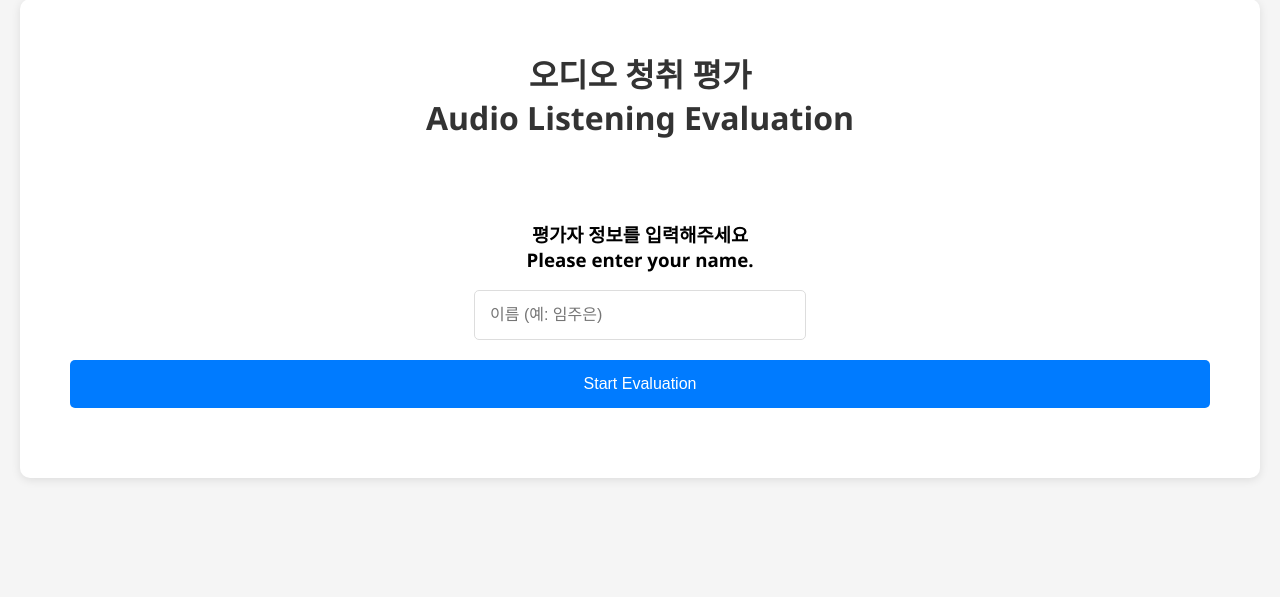
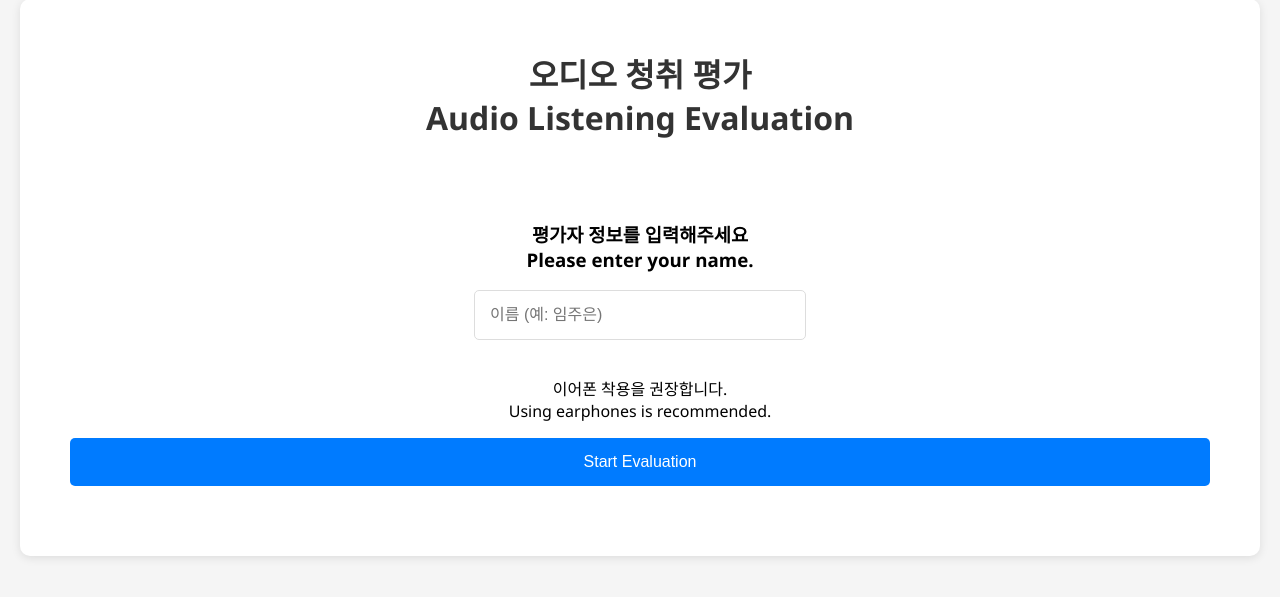
Before and after one commit to juneLLIM/survey_app, a Flask app: page / in a window 1280 px wide. Shown: the part 21-618 px from the top of the page. Run offline with Flask 3, Linux system fonts and the light colour scheme.

Commit message:
awefwefwe

```diff
--- a/template/index.html
+++ b/template/index.html
@@ -152,6 +152,7 @@
         <div id="login-screen">
             <h3>평가자 정보를 입력해주세요<br>Please enter your name.</h3>
             <input type="text" id="login-name" placeholder="이름 (예: 임주은)" required>
+            <p>이어폰 착용을 권장합니다.<br>Using earphones is recommended.</p>
             <button onclick="startSurvey()">Start Evaluation</button>
         </div>
 
@@ -159,9 +160,10 @@
 
         <div id="survey-content" class="hidden">
             <div class="audio-section">
-                <p>재생 구간에는 두 사람의 목소리가 혼합되어 들립니다.<br>그 중 실제로 의미 있는 발화를 한다고 판단되는 화자를 기준으로 답변을 해주세요.</p>
+                <p>재생 구간에는 두 사람의 목소리가 혼합되어 들립니다.<br>그 중 실제로 의미 있는 발화를 한다고 판단되는 화자를 기준으로 답변을 해주세요.<br>오디오는 여러 번 재생해도
+                    괜찮습니다.</p>
                 <p>The audio contains overlapping voices.<br>Please focus your response on the speaker providing
-                    meaningful content.</p>
+                    meaningful content.<br>It is okay to play the audio multiple times.</p>
                 <audio id="audio-player" controls controlsList="nodownload" preload="auto">
                     Your browser does not support the audio element.
                 </audio>
```
Also changed, not shown: index.html (+7 -0 lines).
